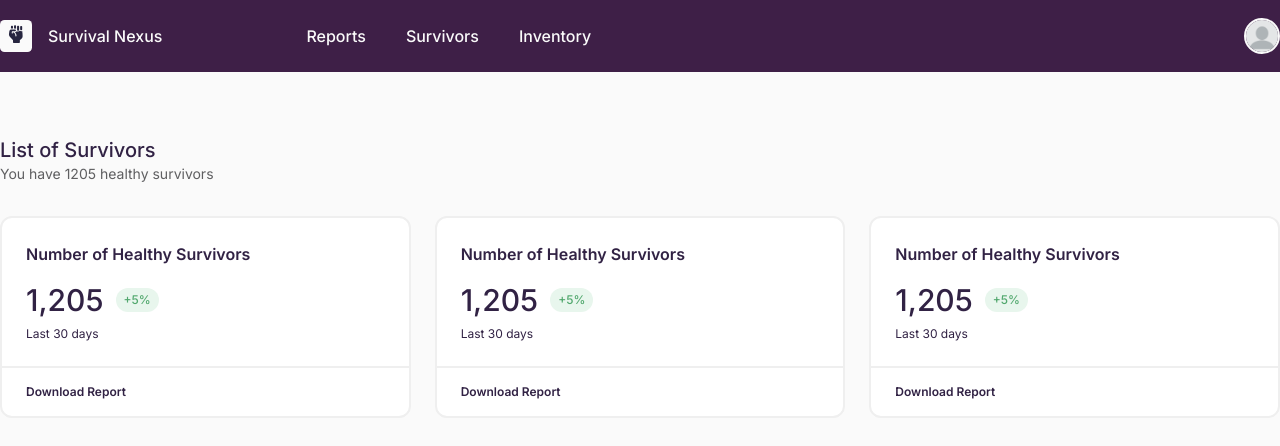
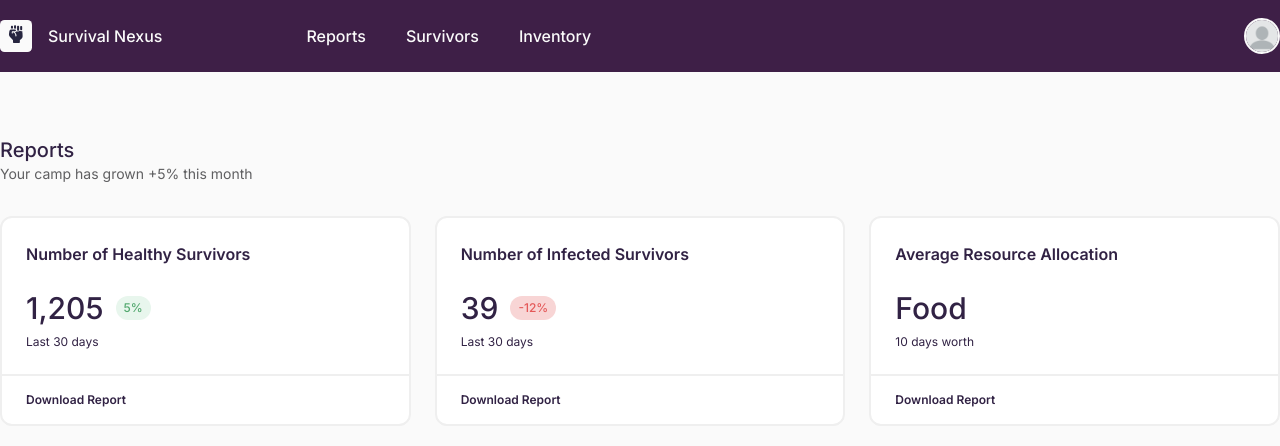
Before and after one commit to izanf/c-virus-survivors, a Next.js app: page / in a window 1280 px wide. Shown: the top 446 px of the page. Built offline with nearby package versions, Linux system fonts and the light colour scheme.

Commit message:
feat: add tags, improve code

```diff
--- /dev/null
+++ b/src/app/components/Tag.tsx
@@ -0,0 +1,14 @@
+interface ITagProps {
+  children: React.ReactNode
+  isPositive?: boolean
+}
+
+export default function Tag({ children, isPositive }: ITagProps) {
+  const variant = isPositive ? 'bg-bubbles text-oceanGreen' : 'bg-cosmos text-roman'
+
+  return (
+    <span className={`inline-block px-2 py-1 rounded-2xl font-medium text-xs ml-3 ${variant}`}>
+      {children}
+    </span>
+  )
+}
--- a/src/app/page.tsx
+++ b/src/app/page.tsx
@@ -1,17 +1,34 @@
-import Card from './reports/Card/Card';
+import Card from './reports/Card';
 
 export default function ReportsPage() {
   return (
     <main>
       <section className="container mx-auto my-16">
         <div className="mb-8">
-          <h1 className="text-xl font-medium text-violentViolet">List of Survivors</h1>
-          <h2 className="text-sm text-comet">You have 1205 healthy survivors</h2>
+          <h1 className="text-xl font-medium text-violentViolet">Reports</h1>
+          <h2 className="text-sm text-comet">Your camp has grown +5% this month</h2>
         </div>
         <div className="grid grid-cols-3 gap-6">
-          <Card />
-          <Card />
-          <Card />
+          <Card
+            title="Number of Healthy Survivors"
+            downloadUrl="#"
+            quantity="1,205"
+            growth={5}
+            metricLabel="Last 30 days"
+          />
+          <Card
+            title="Number of Infected Survivors"
+            downloadUrl="#"
+            quantity="39"
+            growth={-12}
+            metricLabel="Last 30 days"
+          />
+          <Card
+            title="Average Resource Allocation"
+            downloadUrl="#"
+            quantity="Food"
+            metricLabel="10 days worth"
+          />
         </div>
       </section>
     </main>
--- /dev/null
+++ b/src/app/reports/Card.tsx
@@ -0,0 +1,39 @@
+'use client';
+import { useRouter } from 'next/navigation';
+
+import Tag from '../components/Tag';
+
+interface ICardProps {
+  title: string
+  downloadUrl: string
+  quantity: string
+  metricLabel: string
+  growth?: number
+}
+
+export default function Card({ title, downloadUrl, quantity, growth, metricLabel }: ICardProps) {
+  const router = useRouter()
+
+  const handleDownload = (url: string) => {
+    console.log('download!')
+    router.push(url)
+  }
+
+  return (
+    <div className="bg-white rounded-xl border-2 border-whiteSmoke text-violentViolet">
+      <div className="p-6">
+        <h2 className="mb-6 font-semibold">{title}</h2>
+        <div>
+          <p className="inline-block font-medium text-3xl flex items-center">
+            {quantity}
+            {growth && <Tag isPositive={growth > 0}>{growth}%</Tag>}
+          </p>
+          <span className="block text-xs mt-2">{metricLabel}</span>
+        </div>
+      </div>
+      <div className="border-t-2 border-whiteSmoke px-4 py-2">
+        <button className="font-semibold text-xs p-2" onClick={() => handleDownload(downloadUrl)}>Download Report</button>
+      </div>
+    </div>
+  );
+};
--- a/src/app/reports/Card/Card.tsx
+++ /dev/null
@@ -1,19 +0,0 @@
-const Card = () => (
-  <div className="bg-white rounded-xl border-2 border-whiteSmoke text-violentViolet">
-    <div className="p-6">
-      <h2 className="mb-4 font-semibold">Number of Healthy Survivors</h2>
-      <div>
-        <p className="inline-block font-medium text-3xl flex items-center">
-          1,205
-          <span className="inline-block px-2 py-1 rounded-2xl bg-bubbles text-oceanGreen font-medium text-xs ml-3">+5%</span>
-        </p>
-        <span className="block text-xs mt-2">Last 30 days</span>
-      </div>
-    </div>
-    <div className="border-t-2 border-whiteSmoke px-4 py-2">
-      <button className="font-semibold text-xs p-2">Download Report</button>
-    </div>
-  </div>
-)
-
-export default Card
--- /dev/null
+++ b/src/app/survivors/Table.tsx
@@ -0,0 +1,58 @@
+import Avatar from "../components/Avatar";
+import Button from "../components/Button";
+import Tag from "../components/Tag";
+
+type SurvivorType = {
+  uid: string
+  name: string
+  avatarUrl: string
+  isInfected: boolean
+  createdAt: string
+}
+
+interface ITableProps {
+  data: SurvivorType[]
+}
+
+export default function Table({ data }: ITableProps) {
+  return (
+    <table className="table-auto border-collapse border border-whiteSmoke bg-white w-full">
+      <thead className="bg-whiteSmokeSecondary text-sm text-spunPearl">
+        <tr>
+          <th className="text-left px-6 py-3 font-medium text-xs">Name</th>
+          <th className="text-left px-6 py-3 font-medium text-xs">Status</th>
+          <th className="text-left px-6 py-3 font-medium text-xs">Date Added</th>
+        </tr>
+      </thead>
+      <tbody>
+        {data?.map(({ uid, name, avatarUrl, isInfected, createdAt }: any) => (
+          <tr className="border border-whiteSmoke" key={uid}>
+            <td className="flex items-center px-6 py-3">
+              <Avatar src={avatarUrl} />
+              <span className="ml-3 text-violentViolet font-semibold">{name}</span>
+            </td>
+            <td className="px-6 py-3">
+              <Tag isPositive={!isInfected}>
+                {isInfected ? 'Infected' : 'Healthy'}
+              </Tag>
+            </td>
+            <td className="px-6 py-3 text-comet">{createdAt}</td>
+          </tr>
+        ))}
+      </tbody>
+      <tfoot>
+        <tr>
+          <td colSpan={2} className="px-6 py-3">
+            <p className="text-sm font-medium text-comet">
+              Showing <span className="font-semibold text-haiti">1</span> to <span className="font-semibold text-haiti">5</span> of <span className="font-semibold text-haiti">100</span> Results
+            </p>
+          </td>
+          <td className="px-6 py-3 flex gap-4 justify-end">
+            <Button>Previous</Button>
+            <Button>Next</Button>
+          </td>
+        </tr>
+      </tfoot>
+    </table>
+  )
+}
--- a/src/app/survivors/page.tsx
+++ b/src/app/survivors/page.tsx
@@ -4,9 +4,9 @@ import useSWR from 'swr';
 
 import Input from '../components/Input';
 import Select from '../components/Select';
-import Avatar from "../components/Avatar";
 import Button from "../components/Button";
 import Modal from "../components/Modal";
+import Table from "./Table";
 
 const fetcher = (url: string) => fetch(url).then(r => r.json());
 
@@ -30,40 +30,7 @@ export default function SurvivorsPage() {
             <Button onClick={() => setIsOpen(true)}>Add Survivor</Button>
           </div>
         </div>
-        <table className="table-auto border-collapse border border-whiteSmoke bg-white w-full">
-          <thead className="bg-whiteSmokeSecondary text-sm text-spunPearl">
-            <tr>
-              <th className="text-left px-6 py-3 font-medium text-xs">Name</th>
-              <th className="text-left px-6 py-3 font-medium text-xs">Status</th>
-              <th className="text-left px-6 py-3 font-medium text-xs">Date Added</th>
-            </tr>
-          </thead>
-          <tbody>
-            {data?.map(({ uid, name, avatarUrl,  }: any) => (
-              <tr className="border border-whiteSmoke" key={uid}>
-                <td className="flex items-center px-6 py-3">
-                  <Avatar src={avatarUrl} />
-                  <span className="ml-3 text-violentViolet font-semibold">{name}</span>
-                </td>
-                <td className="px-6 py-3">Healthy</td>
-                <td className="px-6 py-3 text-comet">May 14, 2023</td>
-              </tr>
-            ))}
-          </tbody>
-          <tfoot>
-            <tr>
-              <td colSpan={2} className="px-6 py-3">
-                <p className="text-sm font-medium text-comet">
-                  Showing <span className="font-semibold text-haiti">1</span> to <span className="font-semibold text-haiti">5</span> of <span className="font-semibold text-haiti">100</span> Results
-                </p>
-              </td>
-              <td className="px-6 py-3 flex gap-4 justify-end">
-                <Button>Previous</Button>
-                <Button>Next</Button>
-              </td>
-            </tr>
-          </tfoot>
-        </table>
+       <Table data={data} />
       </section>
     </main>
   )
--- a/tailwind.config.ts
+++ b/tailwind.config.ts
@@ -22,6 +22,8 @@ const config: Config = {
         gray: '#FAFAFA',
         haiti: '#222124',
         hotPurple: '#4D194D',
+        roman: '#E45858',
+        cosmos: '#F8D5D5',
         white: '#FFFFFF',
       }
     },
```
